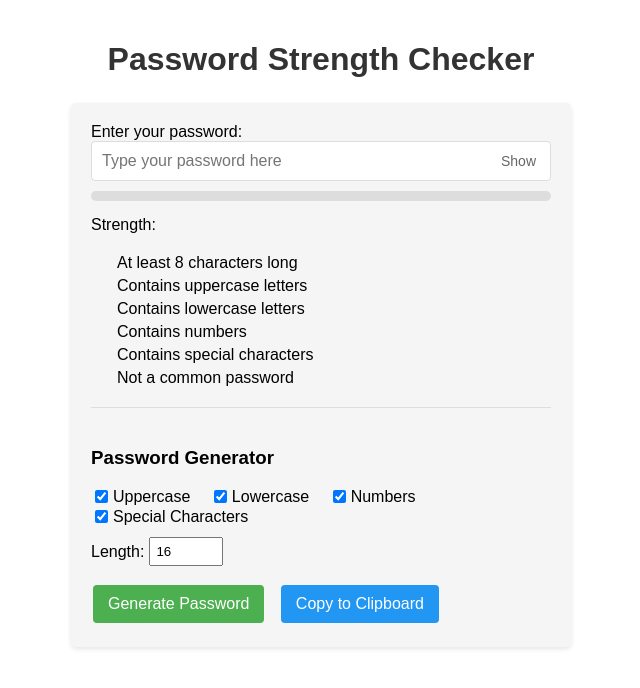
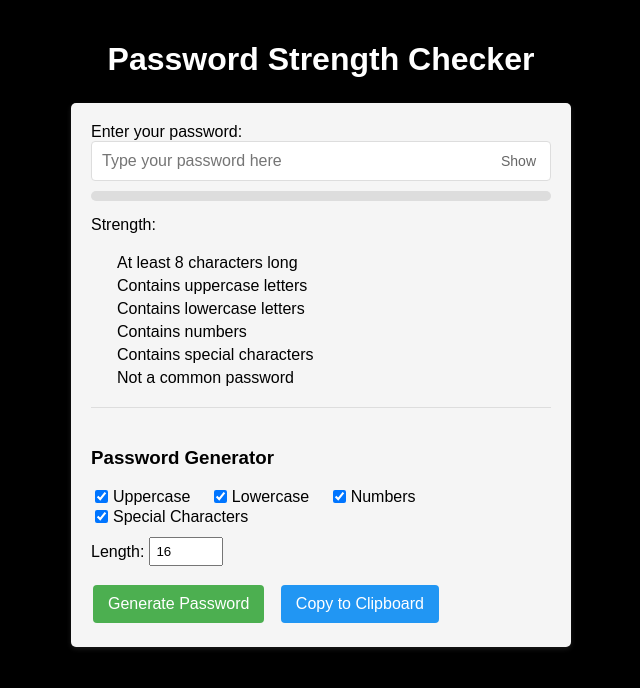
Before and after one commit to jgabrielritter/PasswordStrengthEvaluationTool, a plain HTML site: page index.html in a window 1280 px wide. Shown: the whole page, without its empty margins (319-959 px from the left). Drawn offline with Linux system fonts and the light colour scheme.

Commit message:
Made background black.

```diff
--- a/index.html
+++ b/index.html
@@ -10,17 +10,18 @@
             max-width: 500px;
             margin: 0 auto;
             padding: 20px;
+            background-color: #000000; /* Changed to black background */
         }
         h1 {
             text-align: center;
-            color: #333;
+            color: #ffffff; /* Changed to white text for better contrast on black */
             min-height: 40px; /* Prevent layout shift during animation */
         }
         .container {
-            background-color: #f5f5f5;
+            background-color: #f5f5f5; /* Kept the same light color */
             padding: 20px;
             border-radius: 5px;
-            box-shadow: 0 2px 5px rgba(0,0,0,0.1);
+            box-shadow: 0 2px 5px rgba(255,255,255,0.1); /* Lighter shadow for dark background */
         }
         .password-input-container {
             position: relative;
@@ -140,6 +141,9 @@
             color: #4CAF50;
             margin-left: 10px;
             display: none;
+        }
+        .dud {
+            color: #8e44ad; /* Purple color for scrambled characters */
         }
     </style>
 </head>
```
